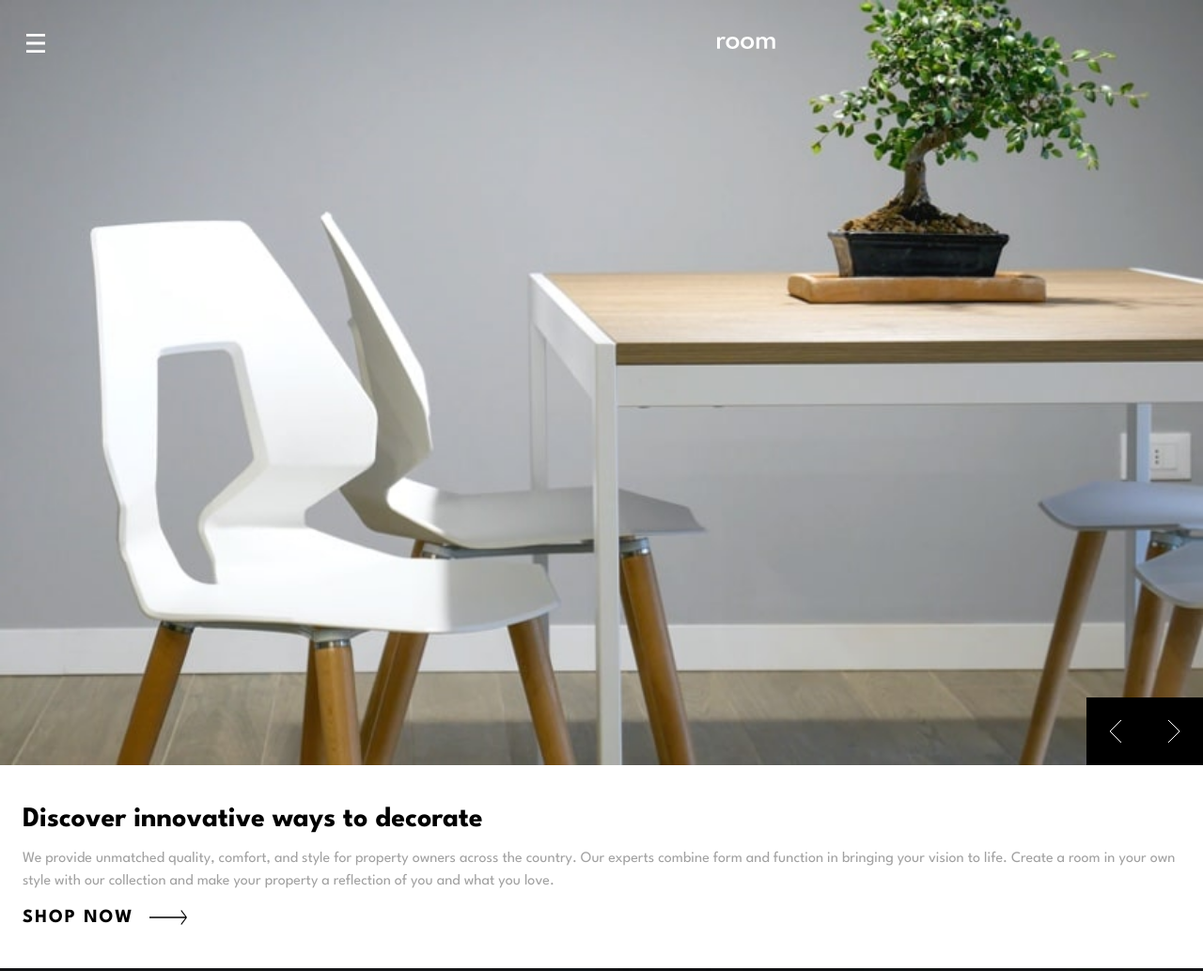
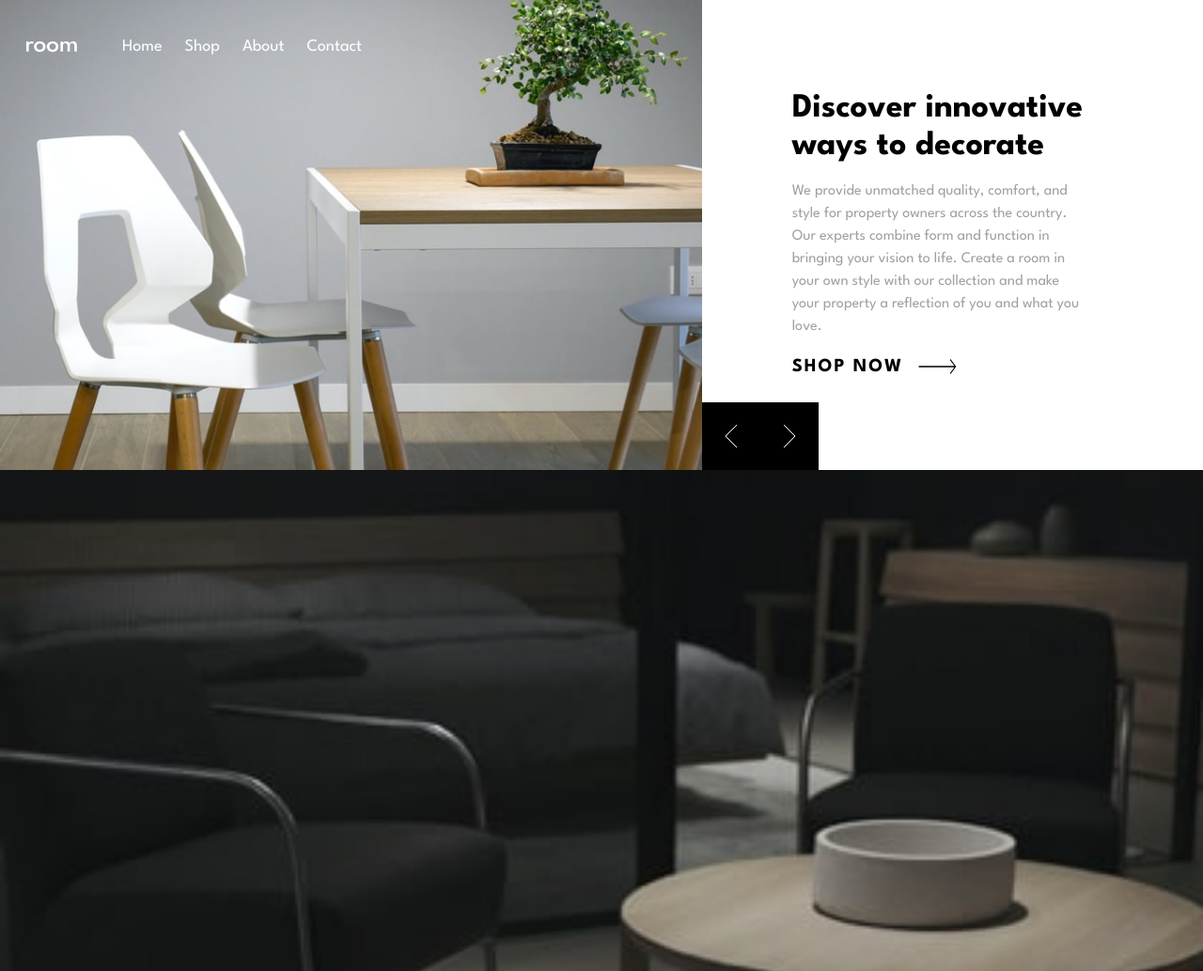
Before and after one commit to LINDECKER-Charles/FM_Room_Homepage, a website: page index.html in a window 1280 px wide. Shown: the top 1033 px of the page at 94% size. Drawn offline with Linux system fonts and the light colour scheme.

Commit message:
feat(responsive) : add header responsive

```diff
--- a/css/input.css
+++ b/css/input.css
@@ -23,7 +23,7 @@
 
 @layer components {
     .nav-link {
-        @apply text-4xl font-bold
+        @apply text-4xl font-bold md:text-lg md:font-normal md:text-white
         transition-colors duration-300 ease-in;
     }
     .nav-link:hover, .nav-link:active {
@@ -34,7 +34,7 @@
         @apply p-6 transition-all duration-150 ease-in-out;
     }
     .slider-arrow:hover{
-        @apply md:bg-grey-800;
+        @apply md:bg-grey-800 cursor-pointer;
     }
     .slider-arrow:active{
         @apply bg-grey-800;
@@ -47,15 +47,15 @@
     } */
 
     article{
-        @apply flex flex-col px-6 py-10 gap-3 shrink-0 w-screen;
+        @apply flex flex-col px-6 py-10 gap-4 shrink-0 w-screen md:w-fit md:p-24 md:py-24 md:h-full md:justify-center;
     }
 
     article h1{
-        @apply text-3xl font-bold;
+        @apply text-3xl font-bold md:text-4xl;
     }
 
     article p {
-        @apply text-grey-500;
+        @apply text-grey-500 md:w-11/12;
     }
 
     #main-section article button{
--- a/index.html
+++ b/index.html
@@ -14,18 +14,31 @@
   <script defer src="./js/script.js"></script>
 </head>
 <body class="font-sans">
-  <header class="relative">
-    <figure class="w-full -z-10">
-      <picture>
-        <source srcset="./assets/images/mobile-image-hero-1.jpg"
-          media="(max-width: 768px)">
-        <img class="w-full"
-        src="./assets/images/desktop-image-hero-1.jpg" alt="table image with chair">
-      </picture>
-    </figure>
+  <header class="relative flex flex-col md:flex-row md:items-stretch">
+    <div class="relative md:w-7/12">
+      <figure class="w-full -z-10 h-full">
+        <picture class="h-full">
+          <source srcset="./assets/images/mobile-image-hero-1.jpg"
+            media="(max-width: 768px)">
+          <img class="w-full h-full object-cover"
+          src="./assets/images/desktop-image-hero-1.jpg" alt="table image with chair">
+        </picture>
+      </figure>
+      <div id="slider" class="absolute z-0 md:z-50 bottom-0 md:translate-x-full right-0 bg-black
+      flex flex-row justify-center items-center overflow-hidden">
+        <button aria-label="swip left section" id="arrow-left"
+        class="slider-arrow">
+          <img src="./assets/images/icon-angle-left.svg" alt="Left arrow">
+        </button>
+        <button aria-label="swip right section" id="arrow-right"
+        class="slider-arrow">
+          <img src="./assets/images/icon-angle-right.svg" alt="Right arrow">
+        </button>
+    </div>
+    </div>
     <nav id="burger" role="navigation" aria-label="main navigation"
-    class="px-7 py-9 absolute top-0 flex flex-row w-2/3 justify-between items-center">
-      <button role="menu" class="relative w-5 h-5 z-50" aria-label="mobile burger menu">
+    class="px-7 py-9 absolute top-0 flex flex-row w-2/3 md:gap-12 justify-between items-center">
+      <button role="menu" class="relative w-5 h-5 z-50 md:hidden" aria-label="mobile burger menu">
         <img id="open" class="absolute inset-0 w-full h-full transition-all duration-500 ease-in-out"
         src="./assets/images/icon-hamburger.svg" alt="open button">
         <img id="close" class="absolute inset-0 w-full h-full opacity-0 transition-all duration-500 ease-in-out rotate-90"
@@ -34,30 +47,21 @@
       <figure>
         <img src="./assets/images/logo.svg" alt="Room Logo">
       </figure>
-      <ul id="main-nav" class="fixed inset-0 w-full bg-white
+      <ul id="main-nav" class="
+      fixed inset-0 w-full bg-white
       flex flex-col justify-center items-center gap-6
-      translate-x-full transition-all duration-300 ease-in-out z-20">
+      translate-x-full
+      md:static md:inset-auto md:justify-start md:translate-x-0 md:bg-transparent md:flex-row
+      transition-all duration-300 ease-in-out z-20">
         <li><a class="nav-link" href="#">Home</a></li>
         <li><a class="nav-link" href="#">Shop</a></li>
         <li><a class="nav-link" href="#">About</a></li>
         <li><a class="nav-link" href="#">Contact</a></li>
       </ul>
     </nav>
-    <div id="slider" class="absolute z-0 bottom-0 right-0 bg-black
-    flex flex-row justify-center items-center overflow-hidden">
-      <button aria-label="swip left section" id="arrow-left"
-       class="slider-arrow">
-        <img src="./assets/images/icon-angle-left.svg" alt="Left arrow">
-      </button>
-      <button aria-label="swip right section" id="arrow-right"
-      class="slider-arrow">
-        <img src="./assets/images/icon-angle-right.svg" alt="Right arrow">
-      </button>
-    </div>
-  </header>
-  <main class="">
-    <div class="overflow-hidden w-screen">
-      <section id="main-section" class="flex flex-row transition-all duration-500 ease-in-out">
+    <div class="overflow-hidden w-screen md:w-5/12">
+      <section id="main-section" class="flex flex-row
+      transition-all justify-center duration-500 ease-in-out md:h-full translate-x-full">
         <article>
           <h1>Discover innovative ways to decorate</h1>
           <p>We provide unmatched quality, comfort, and style for property owners across the country.
@@ -91,6 +95,8 @@
         </article>
       </section>
     </div>
+  </header>
+  <main class="">
     <figure class="w-full">
       <picture>
         <img class="w-full"
--- a/js/script.js
+++ b/js/script.js
@@ -23,13 +23,14 @@ const arrowLeft = document.getElementById('arrow-left');
 const arrowRight = document.getElementById('arrow-right');
 
 function slide(index) {
-  mainSect.style.transform = `translateX(-${index * 100}vw)`
+  const width = mainSect.parentElement.offsetWidth
+  mainSect.style.transform = `translateX(-${index * width}px)`
 }
 
 let currentIndex = 0;
 
 arrowLeft.addEventListener('click', () => {
-    if(currentIndex > 0){
+    if(currentIndex != 0){
         currentIndex--;
         slide(currentIndex);
     }else{
@@ -39,7 +40,7 @@ arrowLeft.addEventListener('click', () => {
 });
 
 arrowRight.addEventListener('click', () => {
-    if(currentIndex < 2){
+    if(currentIndex != 2){
         currentIndex++;
         slide(currentIndex);
     }else{
```
Also changed, not shown: css/output.css.
